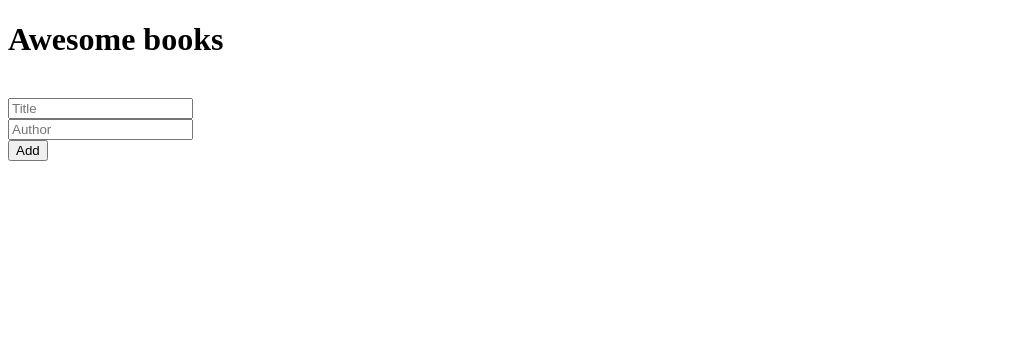
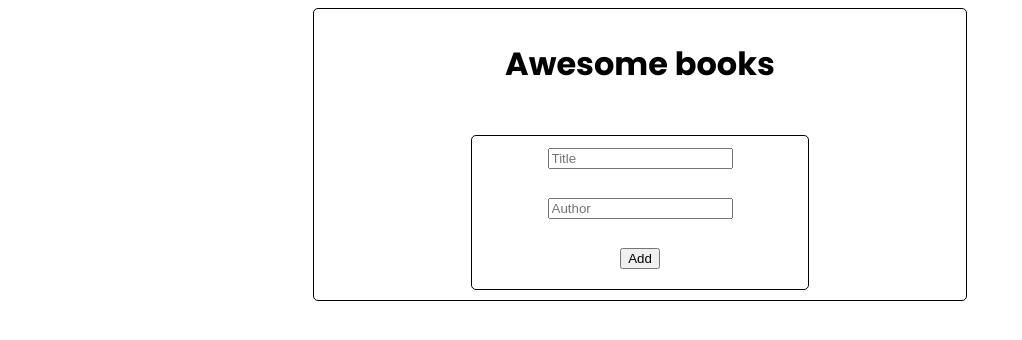
Before and after one commit to roodjinocherilus/Awesome, a website: page index.html in a window 1280 px wide. Shown: the whole page, without its empty margins (0-1022 px from the left). Drawn offline with Linux system fonts and the light colour scheme.

Commit message:
add basic style

```diff
--- a/index.html
+++ b/index.html
@@ -5,21 +5,23 @@
   <meta charset="UTF-8">
   <meta http-equiv="X-UA-Compatible" content="IE=edge">
   <meta name="viewport" content="width=device-width, initial-scale=1.0">
+  <link rel="stylesheet" href="style.css">
   <title>Document</title>
 </head>
 
 <body>
+  <div class="awesomebooks">
   <h1>Awesome books</h1><br>
 
   <div id="books">
   </div>
 
-  <form action="#">
-    <input id="title" type="text" placeholder="Title"><br>
-    <input id="author" type="text" placeholder="Author"><br>
+  <form action="#" class="form">
+    <input class="input" id="title" type="text" placeholder="Title"><br>
+    <input class="input" id="author" type="text" placeholder="Author"><br>
     <button id="add" type="button">Add</button>
   </form>
-
+</div>
 </body>
 <script src="./script.js"></script>
 
--- /dev/null
+++ b/style.css
@@ -0,0 +1,37 @@
+
+@import url('https://fonts.googleapis.com/css2?family=Poppins:ital,wght@0,100;0,200;0,300;0,400;0,500;0,600;0,700;0,800;0,900;1,100;1,200;1,300;1,400;1,500;1,600;1,700;1,800;1,900&display=swap');
+
+body{
+    font-family: 'Poppins', sans-serif;
+}
+
+
+h1{
+    text-align: center;
+}
+
+.awesomebooks{
+    width: 50%;
+    margin:auto;
+    border: 1px solid black;
+    border-radius: 5px;
+    padding: 10px;
+}
+
+.form{
+    width: 50%;
+    margin:auto;
+    border: 1px solid black;
+    padding: 10px;
+    border-radius: 5px;
+}
+
+.input, #add{
+    display: block;
+    margin: 2px auto;
+}
+
+#add {
+    margin-bottom: 10px;
+
+}
```
Also changed, not shown: 1 other file.
